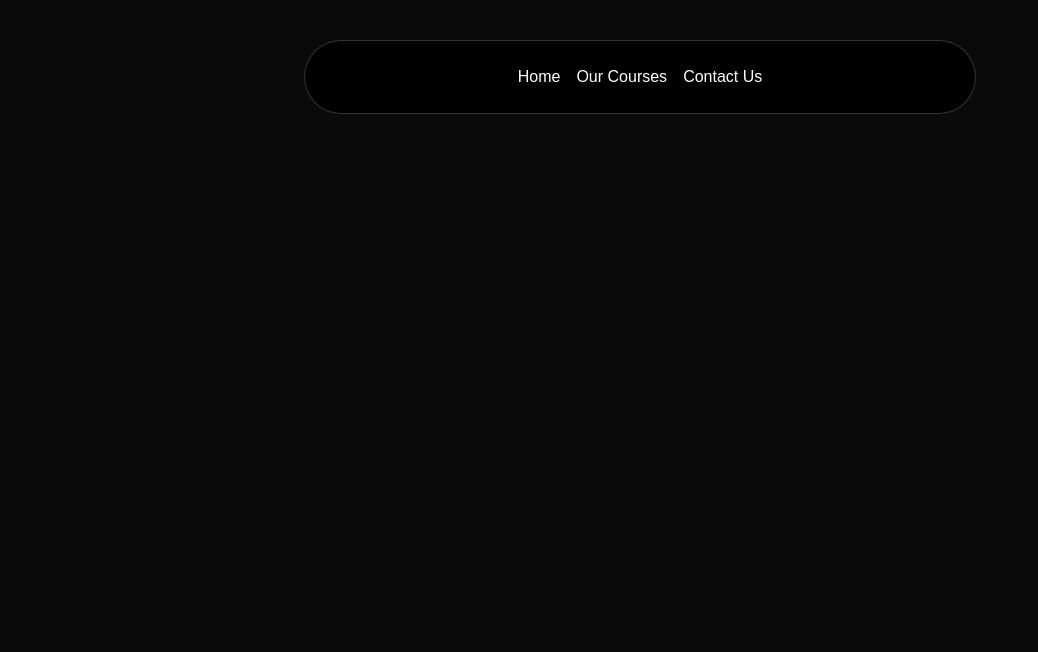
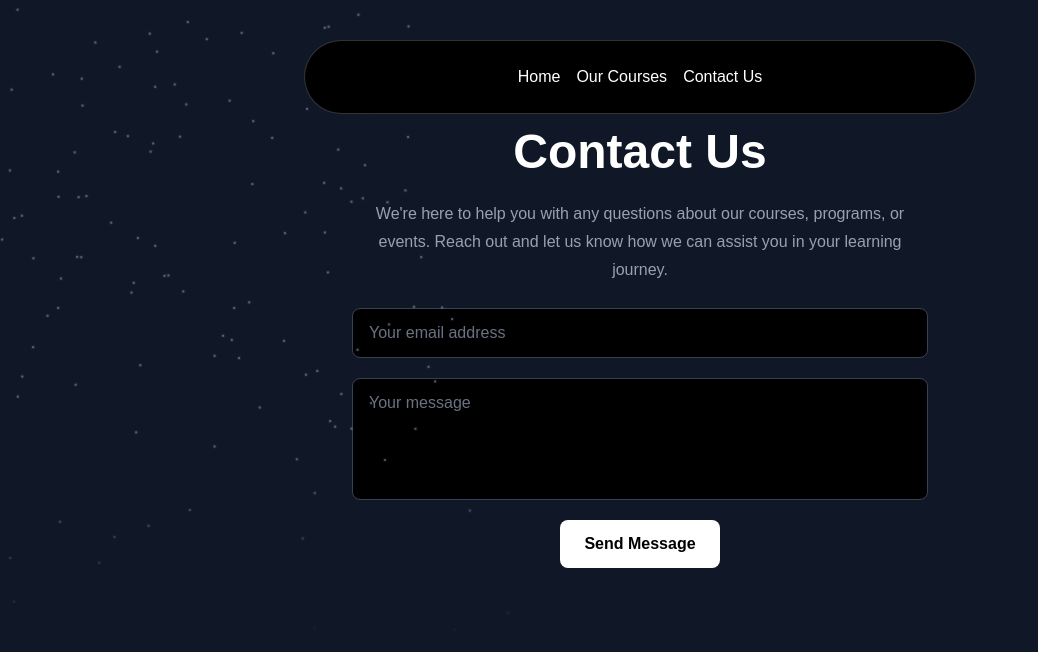
Before and after one commit to Sakshikirola/ExploreDance, a Next.js app: page /contact in a window 1280 px wide. Shown: the top 652 px of the page, without its empty margins (0-1038 px from the left). Built offline with nearby package versions, Linux system fonts and the light colour scheme.

Commit message:
Contact page added

```diff
--- a/src/app/contact/page.tsx
+++ b/src/app/contact/page.tsx
@@ -1,11 +1,43 @@
-import React from 'react'
+"use client";
+import { Meteors } from "@/components/ui/meteors";
 
-function page() {
+function Page() {
   return (
-    <div>
+    <div className="bg-gray-900 min-h-screen py-20 pt-32 px-4 sm:px-6 flex flex-col items-center gap-6">
+      <h1 className="text-3xl md:text-5xl text-center font-sans font-bold text-white">
+        Contact Us
+      </h1>
+      <p className="text-gray-400 text-sm md:text-base text-center max-w-xl leading-7">
+        We're here to help you with any questions about our courses,
+        programs, or events. Reach out and let us know how we can
+        assist you in your learning journey.
+      </p>
 
+      <div className="w-full max-w-xl flex flex-col gap-5">
+        <input
+          type="email"
+          placeholder="Your email address"
+          className="bg-black text-white placeholder:text-gray-500 border border-gray-700 focus:border-white outline-none w-full py-3 px-4 rounded-lg transition-colors"
+        />
+
+        <textarea
+          placeholder="Your message"
+          rows={4}
+          className="bg-black text-white placeholder:text-gray-500 border border-gray-700 focus:border-white outline-none w-full py-3 px-4 rounded-lg resize-none transition-colors"
+        />
+
+        <button
+          type="button"
+          className="bg-white text-black font-semibold py-3 px-6 rounded-lg hover:bg-gray-300 transition-all duration-300 w-full sm:w-auto sm:self-center"
+        >
+          Send Message
+        </button>
+
+        <Meteors number={200} />
+
+      </div>
     </div>
-  )
+  );
 }
 
-export default page
+export default Page;
--- a/src/app/globals.css
+++ b/src/app/globals.css
@@ -15,6 +15,22 @@
   @keyframes scroll {
     to {
       transform: translateX(calc(-50% - 0.5rem));
+    }
+  }
+
+  --animate-meteor-effect: meteor 5s linear infinite;
+
+  @keyframes meteor {
+    0% {
+      transform: rotate(215deg) translateX(0);
+      opacity: 1;
+    }
+    70% {
+      opacity: 1;
+    }
+    100% {
+      transform: rotate(215deg) translateX(-700px);
+      opacity: 0;
     }
   }
 }
--- /dev/null
+++ b/src/components/ui/meteors.tsx
@@ -0,0 +1,58 @@
+"use client";
+import { cn } from "@/utils/utils";
+import { motion } from "motion/react";
+import React, { useEffect, useState } from "react";
+
+export const Meteors = ({
+  number,
+  className,
+}: {
+  number?: number;
+  className?: string;
+}) => {
+  const meteors = new Array(number || 20).fill(true);
+
+  // random values are created only in the browser, so server and client HTML match
+  const [timings, setTimings] = useState<{ delay: string; duration: string }[]>([]);
+
+  useEffect(() => {
+    setTimings(
+      meteors.map(() => ({
+        delay: Math.random() * 5 + "s",
+        duration: Math.floor(Math.random() * (10 - 5) + 5) + "s",
+      }))
+    );
+    // eslint-disable-next-line react-hooks/exhaustive-deps
+  }, [number]);
+
+  return (
+    <motion.div
+      initial={{ opacity: 0 }}
+      animate={{ opacity: 1 }}
+      transition={{ duration: 0.5 }}
+    >
+      {meteors.map((el, idx) => {
+        const meteorCount = number || 20;
+        // Calculate position to evenly distribute meteors across container width
+        const position = idx * (800 / meteorCount) - 400; // Spread across 800px range, centered
+
+        return (
+          <span
+            key={"meteor" + idx}
+            className={cn(
+              "animate-meteor-effect absolute h-0.5 w-0.5 rotate-45 rounded-[9999px] bg-slate-500 shadow-[0_0_0_1px_#ffffff10]",
+              "before:absolute before:top-1/2 before:h-1px before:w-12.5 before:translate-y-[-50%] before:transform before:bg-linear-to-r before:from-[#64748b] before:to-transparent before:content-['']",
+              className,
+            )}
+            style={{
+              top: "-40px", // Start above the container
+              left: position + "px",
+              animationDelay: timings[idx]?.delay ?? "0s",
+              animationDuration: timings[idx]?.duration ?? "7s",
+            }}
+          ></span>
+        );
+      })}
+    </motion.div>
+  );
+};
```
